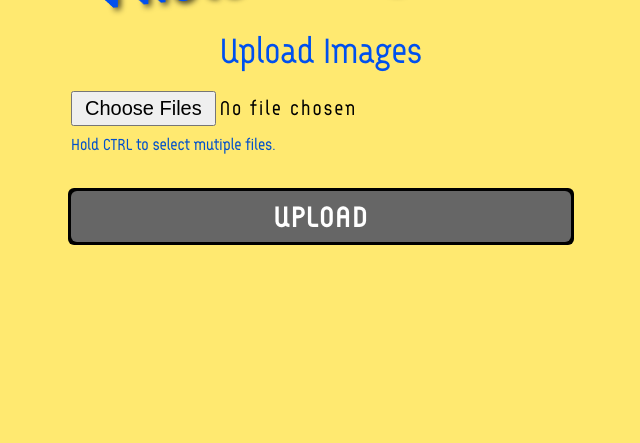
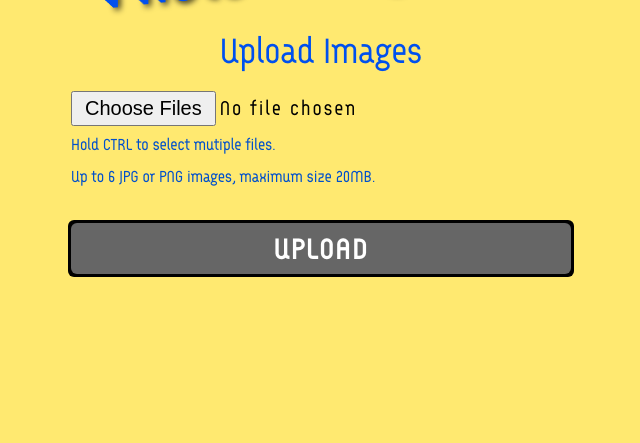
Before and after one commit to brandon-wallace/photo-collage-tool, a Flask app: page / in a window 1280 px wide. Shown: the part 119-562 px from the top of the page, without its empty margins (319-959 px from the left). Run offline with Flask 2, Linux system fonts and the light colour scheme.

Commit message:
config: Specify count and size
- Notify users of the maximum number of photos and file size.

```diff
--- a/application/static/css/style.css
+++ b/application/static/css/style.css
@@ -129,9 +129,11 @@ form {
     margin-bottom: .25em;
 }
 
-.uploads > p {
+.uploads p {
     color: #0050CC;
     text-align: left;
+}
+.uploads p + p {
     margin-bottom: 2em;
 }
 
--- a/application/templates/main/index.html
+++ b/application/templates/main/index.html
@@ -13,6 +13,7 @@
     {{ form.csrf_token }}
     {{ form.images(class='browse', multiple='true') }}
     <p>Hold CTRL to select mutiple files.</p>
+    <p>Up to 6 JPG or PNG images, maximum size 20MB.</p>
 
     <div class="center">
 
```
